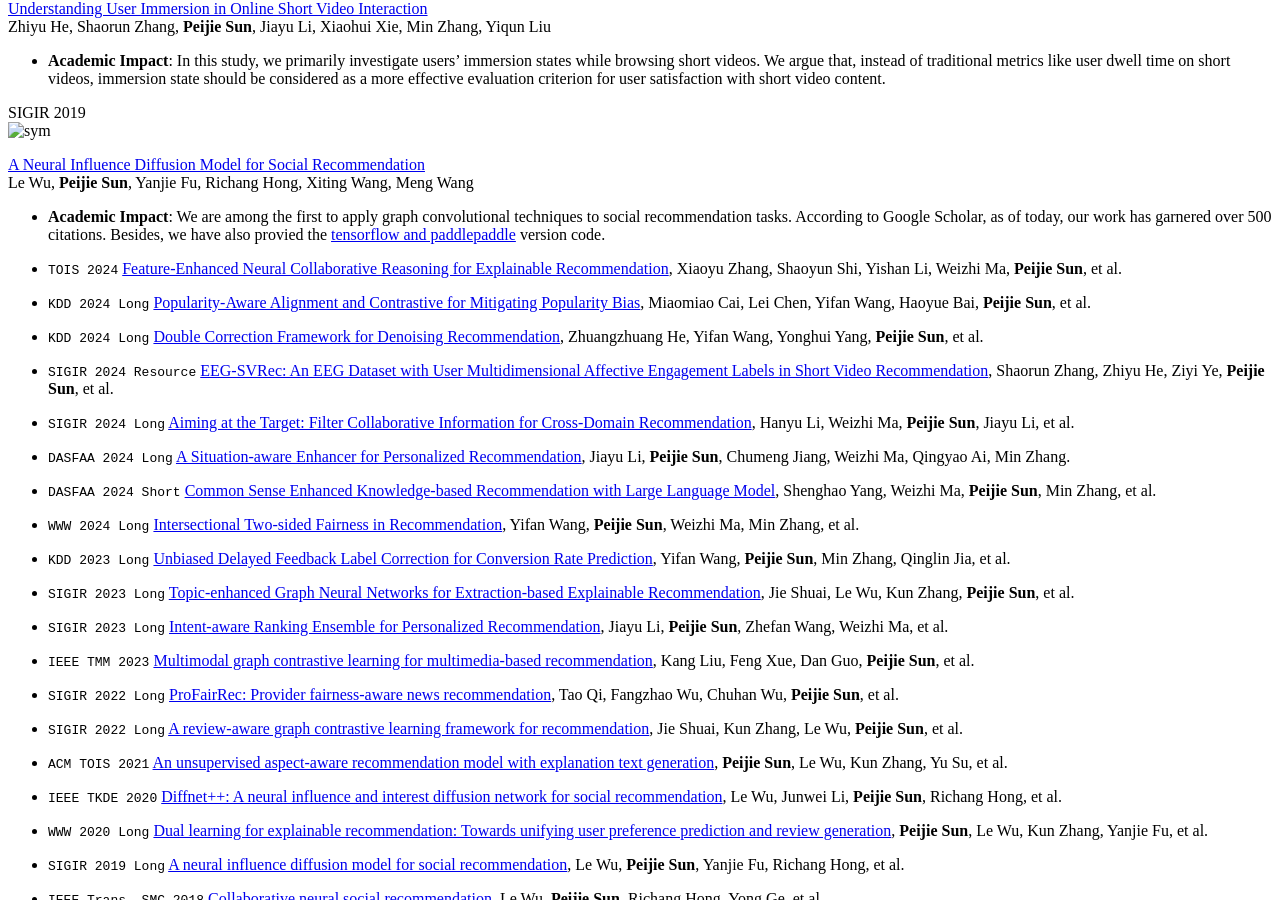
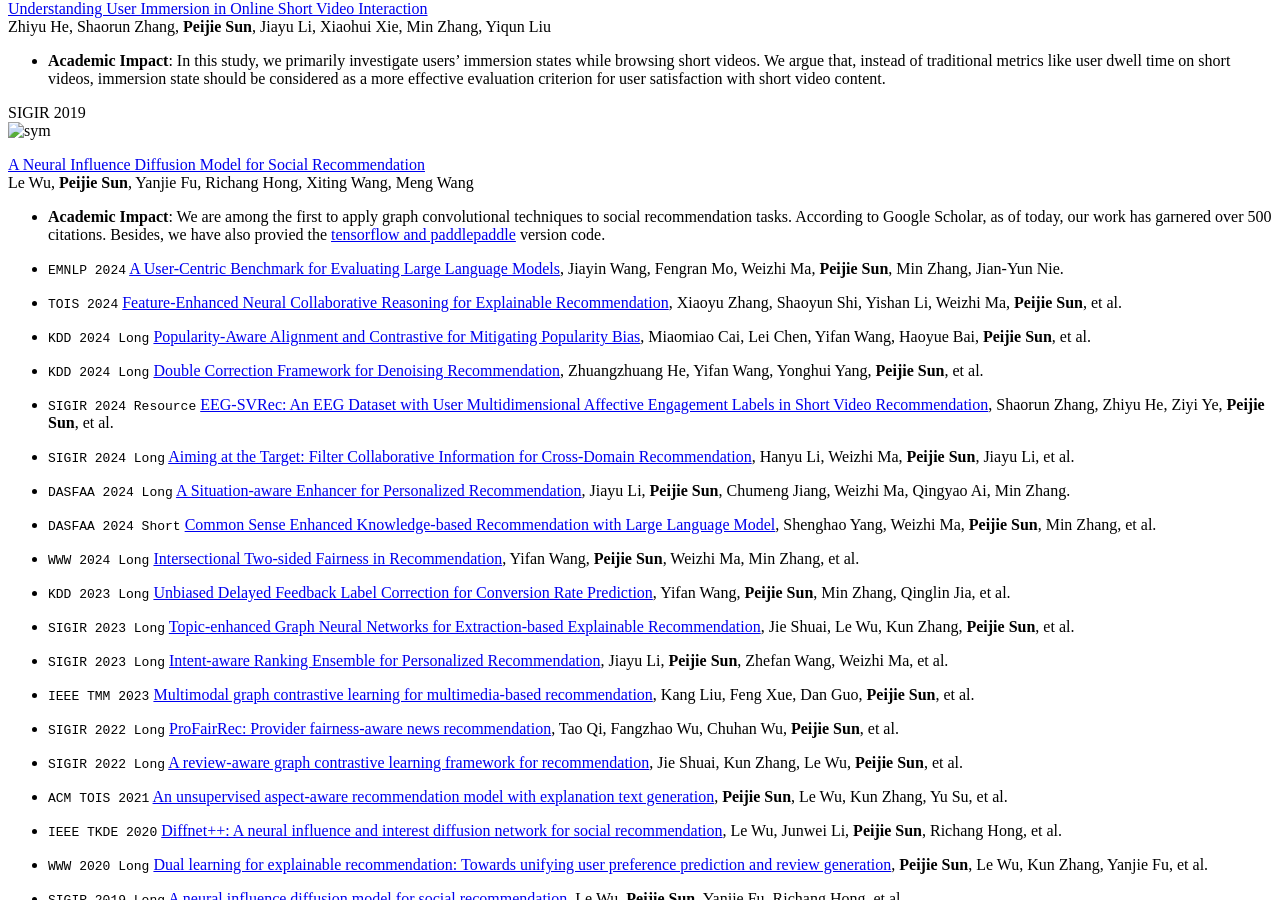
Before and after one commit to PeiJieSun/peijiesun.github.io, a Jekyll site: the page built from _pages/includes/pub.md, in a window 1280 px wide and 900 px high, scrolled down 1116 px. Built offline with Jekyll 4.4.1, drawn with Linux system fonts in a browser that asks for light colours; our own code applies the rules of GitHub Pages for plain Markdown files; comment, search, counter and statistics services are not loaded.

Commit message:
Update pub.md

```diff
--- a/_pages/includes/pub.md
+++ b/_pages/includes/pub.md
@@ -61,6 +61,8 @@ Le Wu, **Peijie Sun**, Yanjie Fu, Richang Hong, Xiting Wang, Meng Wang
 </div>
 </div>
 
+- ``EMNLP 2024`` [A User-Centric Benchmark for Evaluating Large Language Models](https://arxiv.org/abs/2404.13940), Jiayin Wang, Fengran Mo, Weizhi Ma, **Peijie Sun**, Min Zhang, Jian-Yun Nie.
+
 - ``TOIS 2024`` [Feature-Enhanced Neural Collaborative Reasoning for Explainable Recommendation](https://dl.acm.org/doi/pdf/10.1145/3690381), Xiaoyu Zhang, Shaoyun Shi, Yishan Li, Weizhi Ma, **Peijie Sun**, et al.
 
 - ``KDD 2024 Long`` [Popularity-Aware Alignment and Contrastive for Mitigating Popularity Bias](https://arxiv.org/pdf/2405.20718), Miaomiao Cai, Lei Chen, Yifan Wang, Haoyue Bai, **Peijie Sun**, et al.
```
